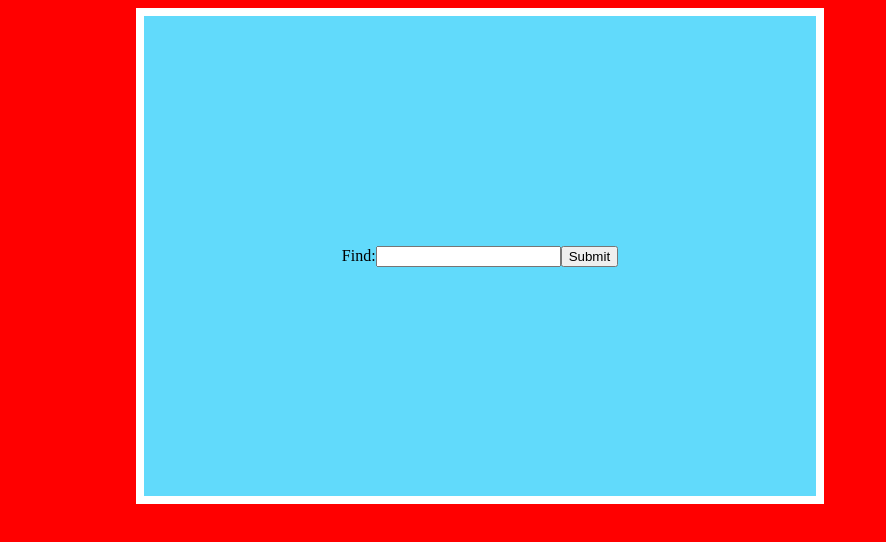
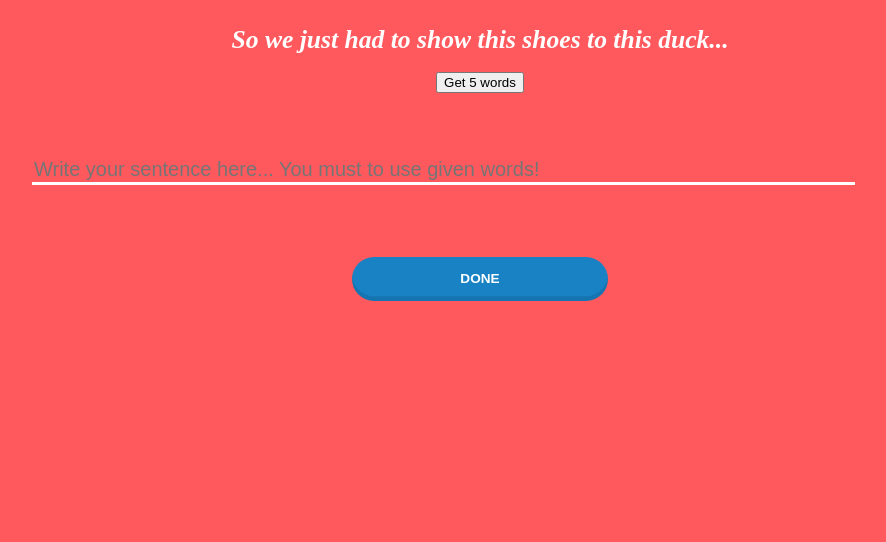
Before and after one commit to SzmidtAn/make-a-story, a React (Create React App) app: page / in a window 1280 px wide. Shown: the top 542 px of the page, without its empty margins (160-1046 px from the left). Built offline with nearby package versions, Linux system fonts and the light colour scheme; no server answers.

Commit message:
Make a sentence page

```diff
--- a/src/App.js
+++ b/src/App.js
@@ -1,88 +1,95 @@
 import './App.css';
 import {WordsList} from "./WordsList";
 import React from "react";
+import {WordItem, WordItemDescription} from "./WordItem";
+import {TextView} from "./TextView";
 
 
 export class App extends React.Component {
     state = {
         contacts: [],
         getWord: "",
+        getDetailsToThisWord: false,
     };
 
-/*    componentDidMoun = (word) => {
-        // var Owlbot = require('owlbot-js');
-        //
-        // var list =  []
-        // var client = Owlbot("7c42959444c069238e6df6600d57f3e1c71bb521");
-        //
-        // if (word){
-        //
-        //     client
-        //     .define(this.state.getWord)
-        //     .then(function (result){
-        //         list = result
-        //     })
-        //     .then(json =>
-        //     {
-        //     console.log(list)
-        //         this.setState({ contacts: [ list ] })
-        //
-        //     });
-        //
-        // ;
-        //
-        // }
+    componentDidMount() {
+        this.handleInputChange()
+    }
 
-
-    }*/
-
-    componentDidMount() {
+    getJsonFromApi() {
         fetch("https://random-words-api.vercel.app/word")
             .then(res => res.json())
             .then(json =>
-            {
-    console.log(json)
-                this.setState({ contacts: json
-            })
-
-            }
+            {this.setState({
+                    contacts: this.state.contacts.concat(json)
+                })}
     );
     }
 
-
-
     handleInputChange = (e) => {
-
-        this.componentDidMoun(true)
+        this.setState({
+            contacts: [],
+            getDetailsToThisWord: false,
+        })
+        for (let i = 0; i < 2; i++) {
+        this.getJsonFromApi(true)
+        }
     }
 
-    handleChange = (e) => {
+    showItemsDescription = (e) => {
+        const index = this.getIndex(e.target.textContent)
+        const getWord = this.state.contacts[index]
+            this.setState({
+                getWord: getWord,
+                getDetailsToThisWord: true,
+            })
+    }
 
-        this.setState({
-            getWord: e.target.value
-        });
+    getIndex = (title) => {
+        return this.state.contacts.findIndex(obj => obj.word === title);
     }
+
+    wordTowordItem  = (word, component) => {
+        const title = word.word;
+        const description = word.definition;
+        const pronunciation = word.pronunciation;
+
+        switch (component){
+            case "WordItemDescription" :
+                return <WordItemDescription title= {title} description={description} pronunciation={pronunciation}  />;
+            default:
+                return <WordItem key={title} title={title} showItemsDescription={this.showItemsDescription}/>;
+
+        }
+    }
+
 
     render() {
         return (
-            <div>
-                <main className="container">
+            <div className="home">
 
-                    <section>
+                <div className="container">
+                    <h1 className="lastSentence">So we just had to show this shoes to this duck...</h1>
 
-                        <label>
-                            Find:
-                            <input type="text" name="name" value={this.state.getWord}
-                                   onChange={this.handleChange} />
-                        </label>
-                        <button type="button"  onClick={this.handleInputChange} >Submit</button>
+                    <div >
+                    {this.state.contacts.length > 1 ? <WordsList contacts={this.state.contacts} wordTowordItem={this.wordTowordItem}  showItemsDescription={this.showItemsDescription} /> :
+                        <button type="button"  onClick={this.handleInputChange} >Get 5 words</button>
+                    }
+                    </div>
+                </div>
 
-                    </section>
-                    {this.state.contacts ? <WordsList contacts={this.state.contacts} /> : 'Ładowanie…'}
+                    <div>
+                        {this.state.getDetailsToThisWord ?
+                            <div>
+                                {this.wordTowordItem(this.state.getWord, "WordItemDescription")}
+                            </div>  : ""}
+                    </div>
+                    <div>
+                        <TextView />
+                    </div>
 
+                <button className="btn blue circular" type="button">Done</button>
 
-
-                </main>
             </div>
         );
     }
--- /dev/null
+++ b/src/TextView.js
@@ -0,0 +1,11 @@
+import React from "react";
+
+export class TextView extends React.Component {
+    render() {
+        return (
+            <div className="textArea">
+                <input placeholder="Write your sentence here... You must to use given words!" />
+            </div>
+        )
+    }
+}
--- a/src/WordItem.js
+++ b/src/WordItem.js
@@ -1,13 +1,18 @@
-export const WordItem = ({title, description, pronunciation }) => {
+export const WordItem = ({title, showItemsDescription}) => {
     return (
-            <div className="content">
+            <div className="wordItem" onClick={showItemsDescription}>
+                <h2 className="header">{title}</h2>
+            </div>
+    );
+};
+
+export const WordItemDescription = ({title, description, pronunciation }) => {
+
+    return (
+            <div className="itemDetail">
                 <h1 className="header">{title}</h1>
                 <h2 className="pronunciation">{pronunciation}</h2>
                 <p className="descriptionItem">Definition: {description}</p>
-{/*
-                <p className="exampleItem">Example: <span>"{example}"</span></p>
-*/}
             </div>
-
     );
 };
--- a/src/WordsList.js
+++ b/src/WordsList.js
@@ -3,32 +3,12 @@ import {WordItem} from "./WordItem";
 
 export class WordsList extends React.Component {
 
-    wordTowordItem = word => {
-     /*   const title = word.word;
-        const example= word.definitions[0].example;
-        const type = word.definitions[0].type;
-        return <WordItem key={title} title={title} type={type} example={example} description={description} />;
-        */
-
-        const title = word.word;
-        const description = word.definition;
-        const pronunciation = word.pronunciation;
-        return <WordItem key={title} title={title} description={description} pronunciation={pronunciation} />;
-
+    render() {
+        return (
+            <div className="wordList" >
+        {this.props.contacts.map(this.props.wordTowordItem)}
+            </div>
+            )
     }
 
-
-    render() {
-
-        return (
-
-            <div>
-        {this.props.contacts.map(this.wordTowordItem)}
-
-            </div>
-            )
-
-    }
-
-
 }
--- a/src/index.css
+++ b/src/index.css
@@ -1,31 +1,135 @@
 body{
-    background-color: red;
+    background-color: var(--red);
+    color: var(--black);
+}
+
+:root {
+    --red: #ff595e;
+    --redDark: #8D0801;
+    --blue: #1982c4;
+    --orange: #ffca3a;
+    --orangeDark: #f3ab09;
+    --black: #252323;
+    --fullwidth: 100%;
+}
+
+.home {
     display: flex;
+    flex-direction: column;
+    width: 100%;
+    align-items: center;
+}
+
+.container {
+    color: white;
+    display: flex;
+    flex-direction: column;
     justify-content: center;
     align-items: center;
     align-content: center;
 
 }
 
-.container{
-    background-color: #61dafb;
+.wordList {
+    background-color: white;
     display: flex;
-    flex-direction: column;
-    width: 40vw;
-    height: 40vh;
-    align-items: center;
-    align-self: center;
+    flex-direction: row;
+    width: 30vw;
+    justify-content: space-between;
     align-content: center;
-    justify-content: center;
-    padding: 10vh;
-    border: 8px solid white;
+    padding: 2vw;
+    border-radius: 10px;
+    box-shadow: rgba(50, 50, 93, 0.25) 0px 30px 60px -12px, rgba(0, 0, 0, 0.3) 0px 18px 36px -18px;
 }
 
+.wordItem {
+    background-color: var(--orange);
+    width: 30%;
+    margin: auto;
+    font-size: 0.8vw;
+    padding: 0 2% 0 2%;
+    text-align: center;
 
-.exampleItem span {
+}
+
+.wordList :hover {
+    background-color: var(--orangeDark);
+}
+
+.textArea {
+    width: 80vw;
+    display: flex;
+
+}
+
+input {
+    width: 100%;
+    margin: 8vh;
+}
+
+input {
+    max-width: 80%;
+    height: 80%;
+    width: 100%;
+    background: transparent;
+    font-size: 2.5vh;
+    border-color: white;
+    border-width: 0 0 3px 0;
+    color: var(--black);
+
+}
+
+.lastSentence {
+    font-size: 2vw;
     font-style: italic;
 }
 
-.pronunciation {
-    font-style: italic;
+.itemDetail {
+    border: solid;
+    padding: 1em;
+    font-size: 1.8vh;
+    box-sizing: border-box;
+    margin-top: 2vh;
 }
+
+.btn {
+    padding: 1em 2.1em 1.1em;
+    border-radius: 3px;
+    margin: 8px 8px 8px 8px;
+    width: 20vw;
+    color: white;
+    border: none;
+    display: inline-block;
+    -webkit-transition: 0.3s;
+    -moz-transition: 0.3s;
+    -o-transition: 0.3s;
+    transition: 0.3s;
+    font-family: sans-serif;
+    font-weight: 800;
+    font-size: .85em;
+    text-transform: uppercase;
+    text-align: center;
+    text-decoration: none;
+    -webkit-box-shadow: 0em -0.3rem 0em rgba(0, 0, 0, 0.1) inset;
+    -moz-box-shadow: 0em -0.3rem 0em rgba(0, 0, 0, 0.1) inset;
+    box-shadow: 0em -0.3rem 0em rgba(0, 0, 0, 0.1) inset;
+    position: relative;
+}
+.btn:hover, .btn:focus {
+    opacity: 0.8;
+}
+.btn:active {
+    -webkit-transform: scale(0.80);
+    -moz-transform: scale(0.80);
+    -ms-transform: scale(0.80);
+    -o-transform: scale(0.80);
+    transform: scale(0.80);
+}
+
+.btn.circular {
+    border-radius: 50em !important;
+}
+
+.blue {
+    background-color: var(--blue);
+}
```
